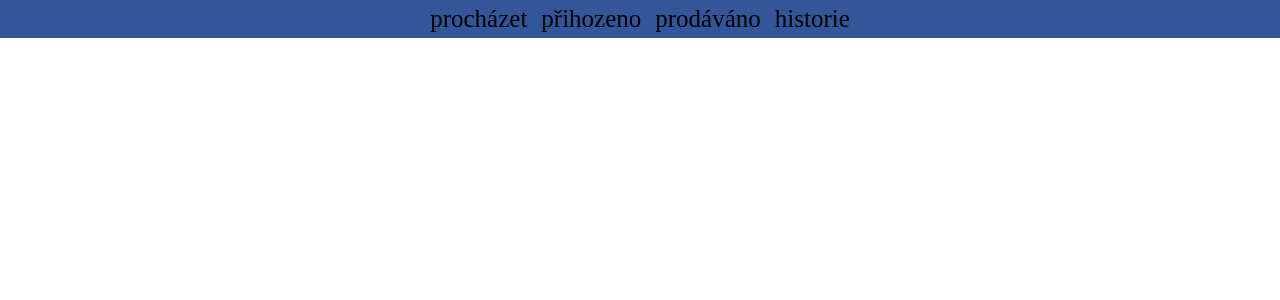
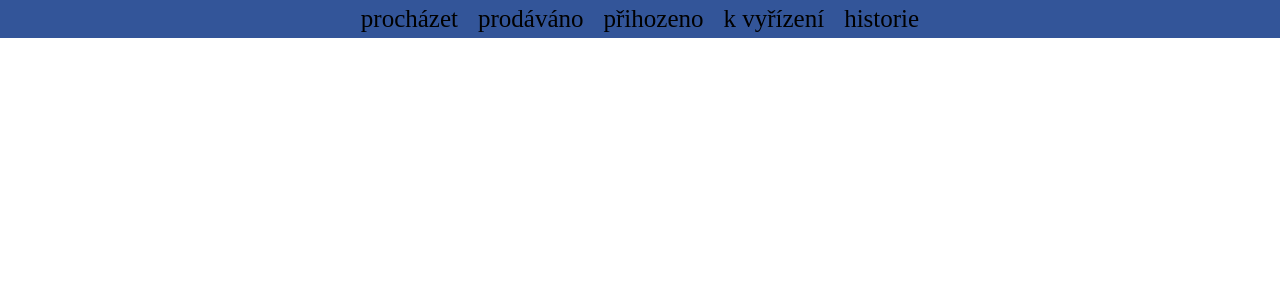
Before and after one commit to Brambor/BurzaGJK, a Django app: page /offers/all in a window 1280 px wide. Shown: the top 300 px of the page. Run offline with Django 3.2, Linux system fonts and the light colour scheme; data that the repository does not hold is empty.

Commit message:
made base.html, offer_detail.html

```diff
--- a/shop/views.py
+++ b/shop/views.py
@@ -1,10 +1,17 @@
 from django.http import HttpResponse
+from django.shortcuts import get_object_or_404
 from django.template import loader
 from .models import Offer
 
 
-def list_offers(request):
+def offer_list(request):
 	context = {"offers": Offer.objects.all()}
 
 	template = loader.get_template('grid_of_offers.html')
 	return HttpResponse(template.render(context, request))
+
+def offer_detail(request, offer):
+	context = {"offer": get_object_or_404(Offer, id=offer)}
+
+	template = loader.get_template('offer_detail.html')
+	return HttpResponse(template.render(context, request))
--- a/static/css/styles.css
+++ b/static/css/styles.css
@@ -1,5 +1,9 @@
 body {
 	margin: 0px;
+}
+
+a {
+	color: black;
 }
 
 .top_bar {
@@ -11,7 +15,7 @@ body {
 .top_bar_menu {
 	display: inline-block;
 	font-size: 25px;
-	padding: 5px;
+	padding: 5px 8px 5px 8px;
 
 	transition-property: background;
 	transition-duration: 0.3s;
@@ -25,6 +29,7 @@ body {
 	text-align: center;
 	max-width: 1200px;
 	margin: auto;
+	padding:10px;
 }
 
 .offer {
@@ -34,3 +39,7 @@ body {
 	margin: 5px;
 	background-color: #b1c1da;
 }
+
+.on_right {
+	float: left;
+}
--- /dev/null
+++ b/templates/base.html
@@ -0,0 +1,12 @@
+<head>
+	{% load staticfiles %}
+	<link rel="stylesheet" href="{% static 'css/styles.css' %}">
+</head>
+<body>
+	<div class="top_bar">
+		<a href="{% url 'offers_all' %}"><div class="top_bar_menu">procházet</div></a>
+		<div class="top_bar_menu">prodáváno</div>
+		<div class="top_bar_menu">přihozeno</div>
+		<div class="top_bar_menu">k vyřízení</div>
+		<div class="top_bar_menu">historie</div>
+	</div>
--- a/templates/grid_of_offers.html
+++ b/templates/grid_of_offers.html
@@ -1,20 +1,11 @@
-<head>
-	{% load staticfiles %}
-	<link rel="stylesheet" href="{% static 'css/styles.css' %}">
-</head>
-<body>
-	<div class="top_bar">
-		<a class="top_bar_menu">procházet</a>
-		<a class="top_bar_menu">přihozeno</a>
-		<a class="top_bar_menu">prodáváno</a>
-		<a class="top_bar_menu">historie</a>
-	</div>
+{% include "base.html" %}
 
 	<div class="main_field">
 		{% for offer in offers %}
-			<div class="offer">
+			<a href="{% url 'offer_detail' offer.id %}"><div class="offer">
 				<p>autor: <b>{{offer.book.author}}</b></p>
 				<p>Book: <b>{{offer.book.name}}</b></p>
+				<p>Stav: <b>{{offer.description}}</b></p>
 				<p>
 					Price: <b>{{offer.price}} Kč</b>
 					{% if offer.negotiable %}
@@ -22,7 +13,7 @@
 					{% endif %}
 				</p>
 				<p>Vendor: <b>{{offer.vendor}}</b></p>
-			</div>
+			</div></a>
 		{% endfor %}
 	</div>
 </body>
--- a/urls.py
+++ b/urls.py
@@ -15,9 +15,10 @@ Including another URLconf
 """
 from django.conf.urls import url
 from django.contrib import admin
-from  shop.views import list_offers
+from shop.views import offer_detail, offer_list
 
 urlpatterns = [
-    url(r'^admin/', admin.site.urls),
-    url(r'^offers/all', list_offers),
+	url(r'^admin/', admin.site.urls),
+	url(r'^offers/all$', offer_list, name="offers_all"),
+	url(r'^offers/(?P<offer>[0-9]+)', offer_detail, name="offer_detail"),
 ]
```
Also changed, not shown: templates/offer_detail.html (added, +18 -0 lines).
